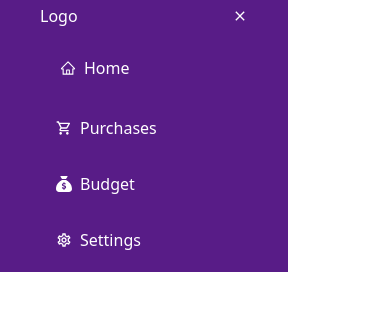
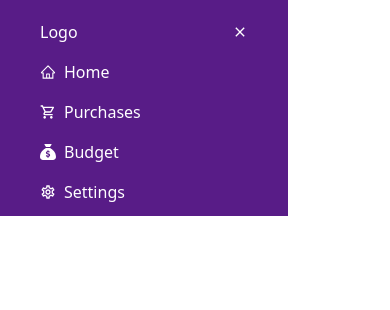
Before and after one commit to calma016/fsae_pr, a React (Create React App) app: page / in a window 390 px wide. Shown: the top 310 px of the page. Built offline with nearby package versions, Linux system fonts and the light colour scheme.

Commit message:
feature: add a trasition feature to the sidebar

```diff
--- a/src/Components/Sidebar.js
+++ b/src/Components/Sidebar.js
@@ -10,7 +10,6 @@ import { MdOutlineSettings } from "react-icons/md";
 
 function Sidebar() {
   const [isShowingSidebar, setIsShowingSidebar] = useState(true)
-  // const [isShowingMiniSidebar, setIsShowingMiniSidebar] = useState(true)
 
   function toggleSidebar(){
     setIsShowingSidebar(!isShowingSidebar)
@@ -39,24 +38,24 @@ function Sidebar() {
 
       </div>
       {/* Sidebar */}
-       <div className={isShowingSidebar ?  " w-72 bg-purple-900 h-screen text-white leading-loose max-h-fit px-10 lg:hidden transition-all " : "hidden"} >
+       <div className={isShowingSidebar ?  " w-72 bg-purple-900 h-screen text-white leading-loose max-h-fit px-10 pt-4 lg:hidden transition ease-in-out " : "hidden"} >
           <div>
             <div className='flex items-center justify-between '>
               <div>Logo</div>
               <div >
                 {isShowingSidebar ?
                 <MdOutlineClose onClick={toggleSidebar} className='cursor-pointer'/>:
-                <AiOutlineMenu onClick={toggleSidebar} className='cursor-pointer'/>
+                <AiOutlineMenu  onClick={toggleSidebar} className='cursor-pointer'/>
                 }
               </div>
             </div>
           </div>
           <div>
               <ul>
-                  <li className='flex items-center gap-2 m-3 p-2 cursor-pointer'> <AiOutlineHome /> <a>Home</a></li>
-                  <li className='flex items-center gap-2 m-2 p-2 cursor-pointer'> < MdOutlineShoppingCart /> <a>Purchases</a></li>
-                  <li className='flex items-center gap-2 m-2 p-2 cursor-pointer'> <FaSackDollar /> <a>Budget</a></li>
-                  <li className='flex items-center gap-2 m-2 p-2 cursor-pointer'> <MdOutlineSettings /> <a>Settings</a></li>
+                  <li className='flex items-center gap-2 cursor-pointer my-2'> <AiOutlineHome /> <a>Home</a></li>
+                  <li className='flex items-center gap-2 cursor-pointer my-2'> < MdOutlineShoppingCart /> <a>Purchases</a></li>
+                  <li className='flex items-center gap-2 cursor-pointer my-2'> <FaSackDollar /> <a>Budget</a></li>
+                  <li className='flex items-center gap-2 cursor-pointer my-2'> <MdOutlineSettings /> <a>Settings</a></li>
               </ul>
           </div>
        </div>
```
